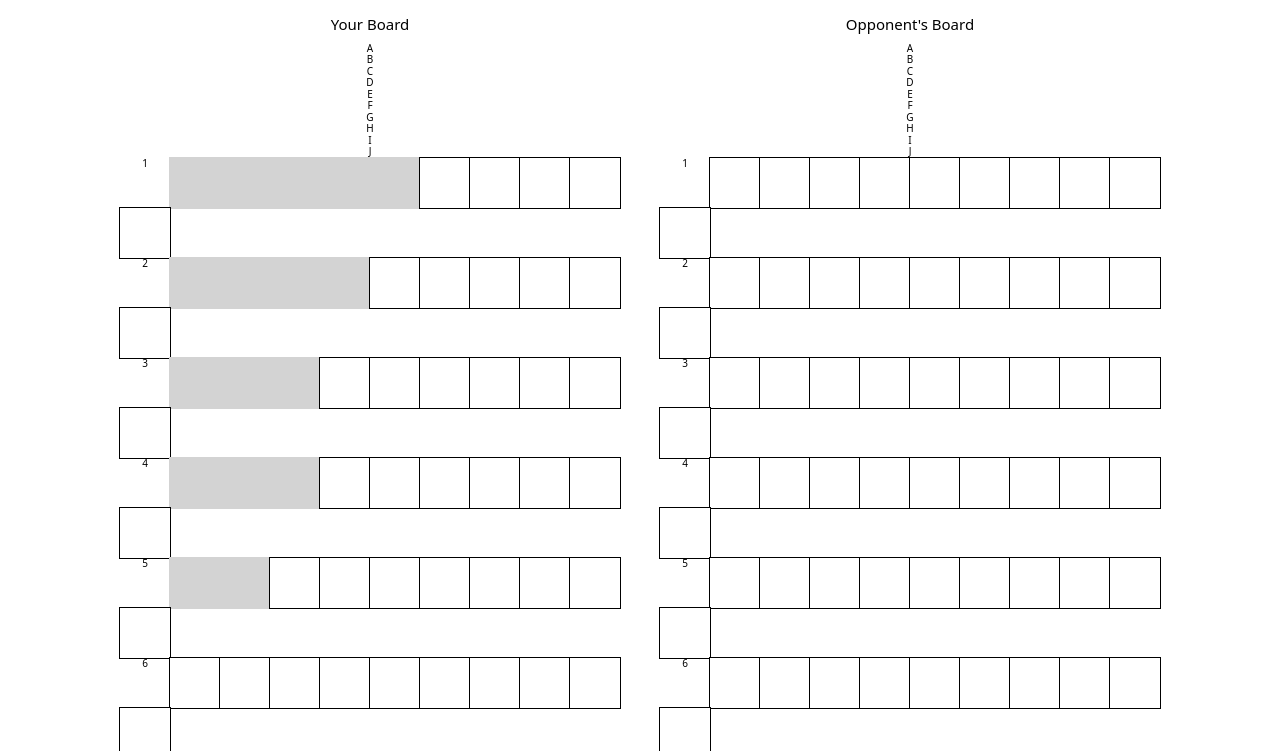
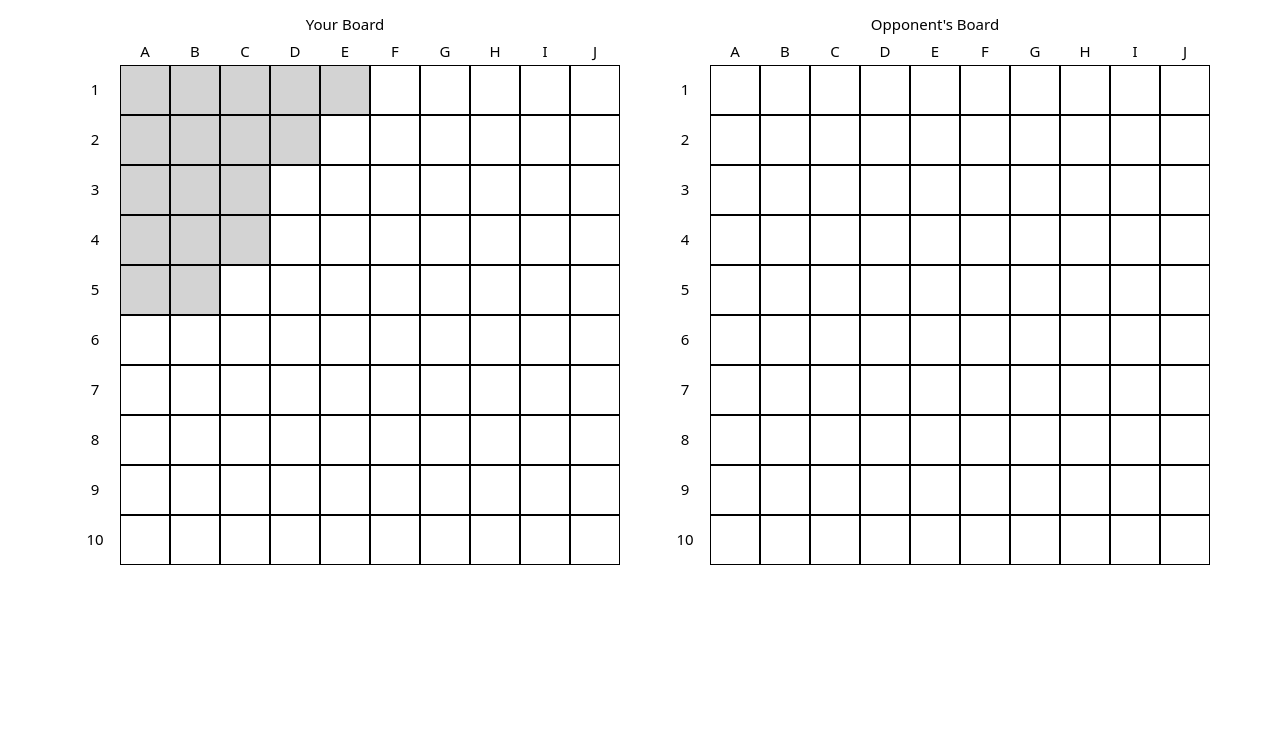
Before and after one commit to NestorNebula/battleship, a website built with webpack: page src/index.html in a window 1280 px wide. Shown: the part 49-800 px from the top of the page. Built offline with nearby package versions, Linux system fonts and the light colour scheme.

Commit message:
style: change styles and add for letters/numbers

```diff
--- a/src/styles.css
+++ b/src/styles.css
@@ -32,10 +32,21 @@ body {
   display: grid;
 }
 
+.letters {
+  font-size: 1.5rem;
+  padding-bottom: 0.5rem;
+}
+
+.number {
+  font-size: 1.5rem;
+  align-self: center;
+}
+
+.letters,
 .row,
 .opprow {
   display: grid;
-  grid-template-columns: repeat(10, 1fr);
+  grid-template-columns: repeat(11, 1fr);
 }
 
 .square,
@@ -43,13 +54,11 @@ body {
   height: 5rem;
   width: 5rem;
   background-color: white;
-  border: none;
-  outline: 1px solid black;
+  border: 1px solid black;
 }
 
 .shipsquare {
   background-color: lightgray;
-  outline: 1px solid lightgray;
 }
 
 .missedsquare::after {
```
